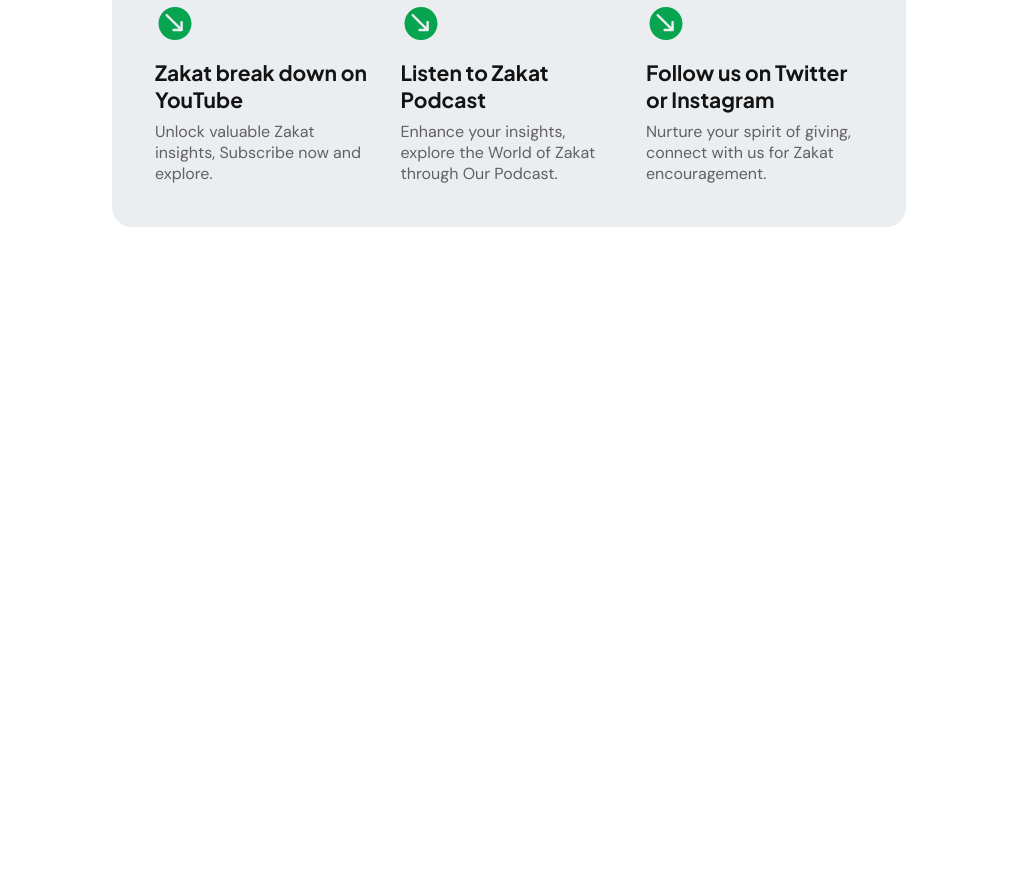
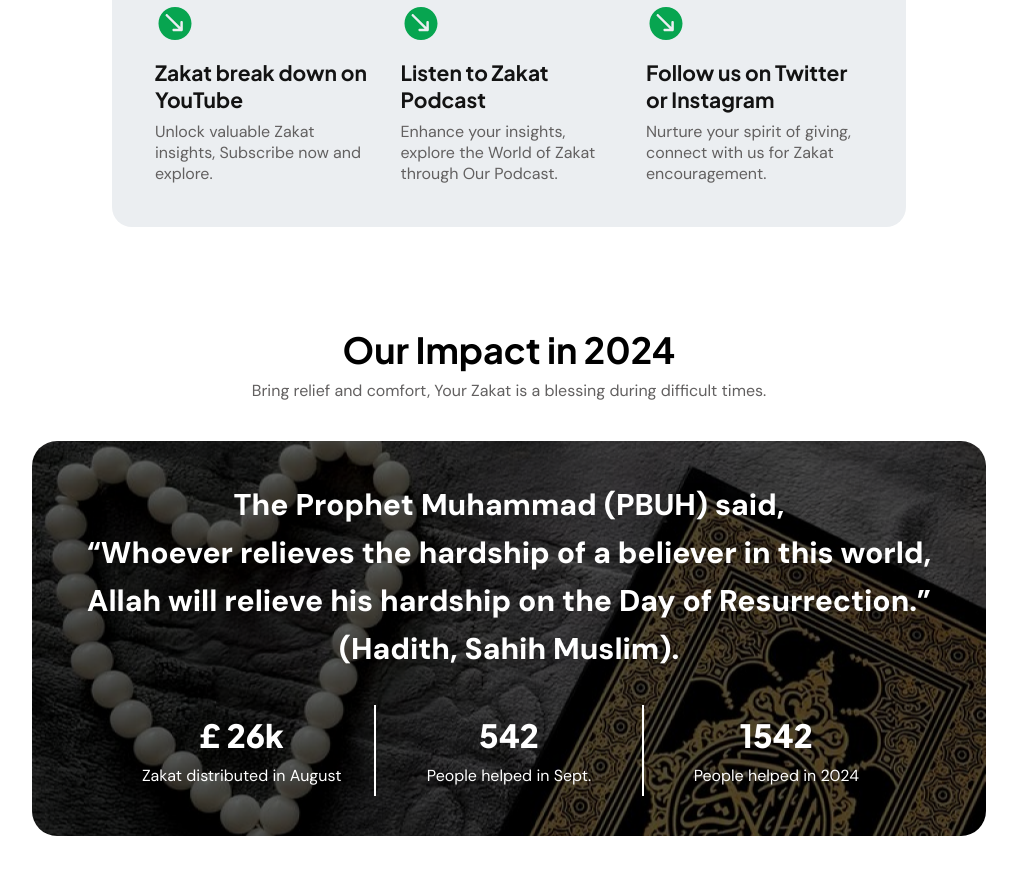
Before and after one commit to Ayam7273/azsf, a plain HTML site: page home.html in a window 1280 px wide. Shown: the part 2164-3053 px from the top of the page, without its empty margins (131-1148 px from the left). Before the commit the page ends 2471 px from the top, so only its background shows below. Drawn offline with nearby package versions, Linux system fonts and the light colour scheme.

Commit message:
7th commit

```diff
--- a/css/home.css
+++ b/css/home.css
@@ -402,6 +402,97 @@
     margin: 8px 0 0;
 }
 
+/* Impact */
+.impact-section {
+    padding: 20px 20px;
+    text-align: center;
+    background-color: #fff;
+}
+
+.impact-container {
+    max-width: 954px;
+    height: 542px;
+    margin: 0 auto;
+}
+
+.impact-container h1 {
+    font-size: 36px;
+    font-weight: 700;
+    margin-bottom: 8px;
+    font-family: "Plus Jakarta Sans", sans-serif;
+}
+
+.impact-container p {
+    font-size: 16px;
+    color: #626060;
+    margin-bottom: 40px;
+    font-family: "DM Sans", sans-serif;
+}
+
+/* Quote Section */
+.impact-quote {
+    background-image: url('/assets/impact-img.png');
+    background-size: cover;
+    background-position: center;
+    border-radius: 25px;
+    padding: 40px;
+    margin-bottom: 40px;
+    position: relative;
+}
+
+.quote-content {
+    position: relative;
+    z-index: 2;
+    font-size: 20px;
+    line-height: 1.6;
+}
+
+.quote-content p {
+    margin: 0;
+    font-weight: 800;
+    font-size: 30px;
+    color: #fff;
+}
+
+/* Stats */
+.impact-stats {
+    display: flex;
+    justify-content: space-between;
+    align-items: center;
+    max-width: 800px;
+    margin: 32px auto 0px;
+}
+
+.stat {
+    text-align: center;
+    flex: 1;
+    padding: 10px 20px;
+}
+
+.stat h2 {
+    font-size: 32px;
+    font-weight: 600;
+    margin-top: 0;
+    margin-bottom: 10px;
+    color: #fff;
+    font-family: "Plus Jakarta Sans", sans-serif;
+    font-weight: 800;
+}
+
+.stat p {
+    font-size: 16px;
+    font-weight: 400;
+    margin: 0;
+    color: #fff;
+    font-family: "DM Sans", sans-serif;
+}
+
+.stat:not(:last-child) {
+    border-right: 2px solid #fff;
+}
+
+
+
 
 
 /* -------------------------------------------- */
@@ -773,3 +864,42 @@
         margin-bottom: 16px;
     }
 }
+
+/* 5. Impact section */
+@media (max-width: 768px) {
+    .quote-content p {
+        font-size: 24px;
+    }
+
+    .impact-quote {
+      padding: 20px;
+    }
+
+    .quote-content {
+      font-size: 18px;
+    }
+
+    .impact-stats {
+      flex-direction: column;
+      gap: 20px;
+    }
+
+    .stat h2 {
+      font-size: 26px;
+    }
+
+    .impact-stats {
+        flex-direction: column;
+        padding: 0;
+    }
+
+    .stat:not(:last-child) {
+        border-right: none;
+        border-bottom: 1px solid #fff;
+    }
+
+
+    .stat p {
+        font-size: 14px;
+    }
+}
--- a/home.html
+++ b/home.html
@@ -191,6 +191,43 @@
     </div>
   </div>
 
+  <!-- Impact Section -->
+  <section class="impact-section">
+    <div class="impact-container">
+        <h1>Our Impact in 2024</h1>
+        <p>Bring relief and comfort, Your Zakat is a blessing during difficult times.</p>
+
+        <!-- Quote Section -->
+        <div class="impact-quote">
+            <div class="quote-content">
+                <p>
+                    The Prophet Muhammad (PBUH) said, <br>
+                    “Whoever relieves the hardship of a believer in this world, Allah will relieve his hardship on the Day of Resurrection.” <br>
+                    (Hadith, Sahih Muslim).
+                </p>
+            </div>
+
+            <!-- Stats Section -->
+            <div class="impact-stats">
+                <div class="stat">
+                    <h2>£ 26k</h2>
+                    <p>Zakat distributed in August</p>
+                </div>
+
+                <div class="stat">
+                    <h2>542</h2>
+                    <p>People helped in Sept.</p>
+                </div>
+
+                <div class="stat">
+                    <h2>1542</h2>
+                    <p>People helped in 2024</p>
+                </div>
+            </div>
+        </div>
+    </div>
+  </section>
+
   <!-- JS linking -->
   <script src="/js/home.js"></script>
 </body>
```
Also changed, not shown: test.html (added, +12 -0 lines), assets/impact-img.png (added).
